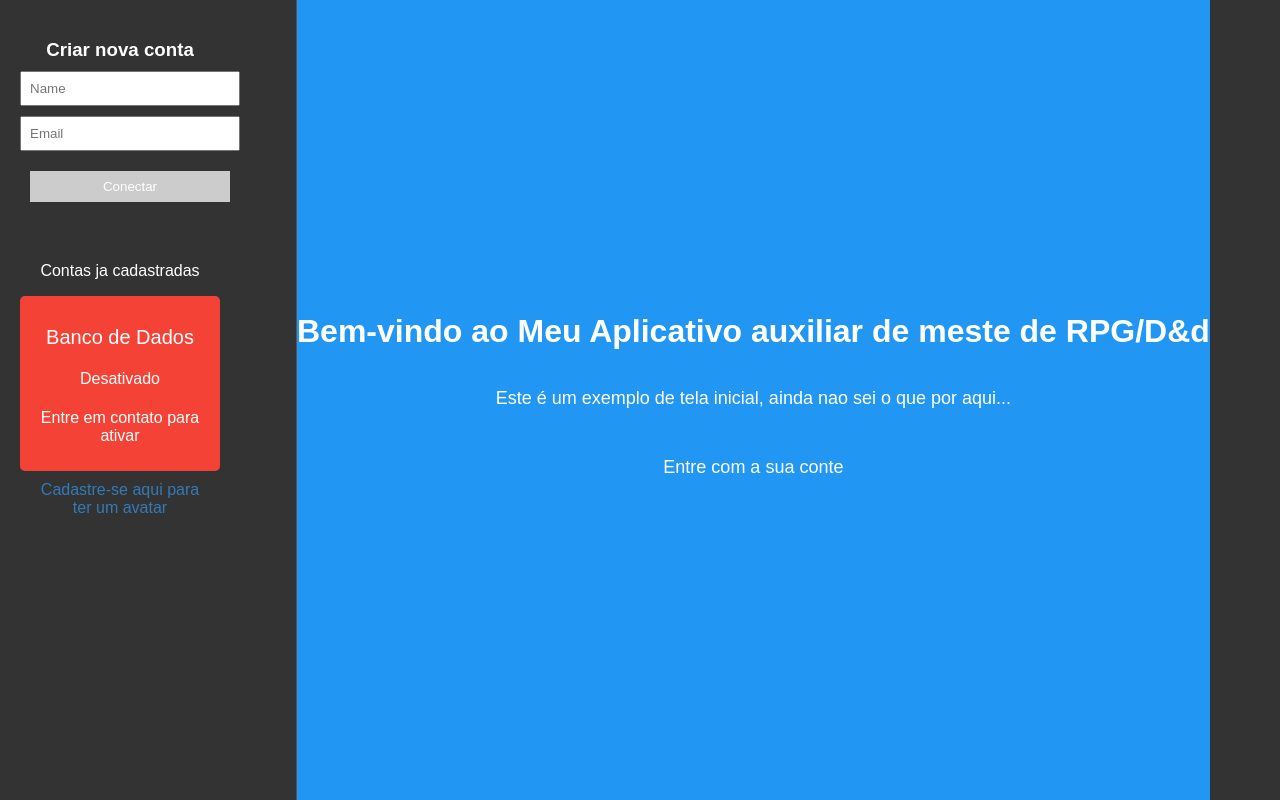
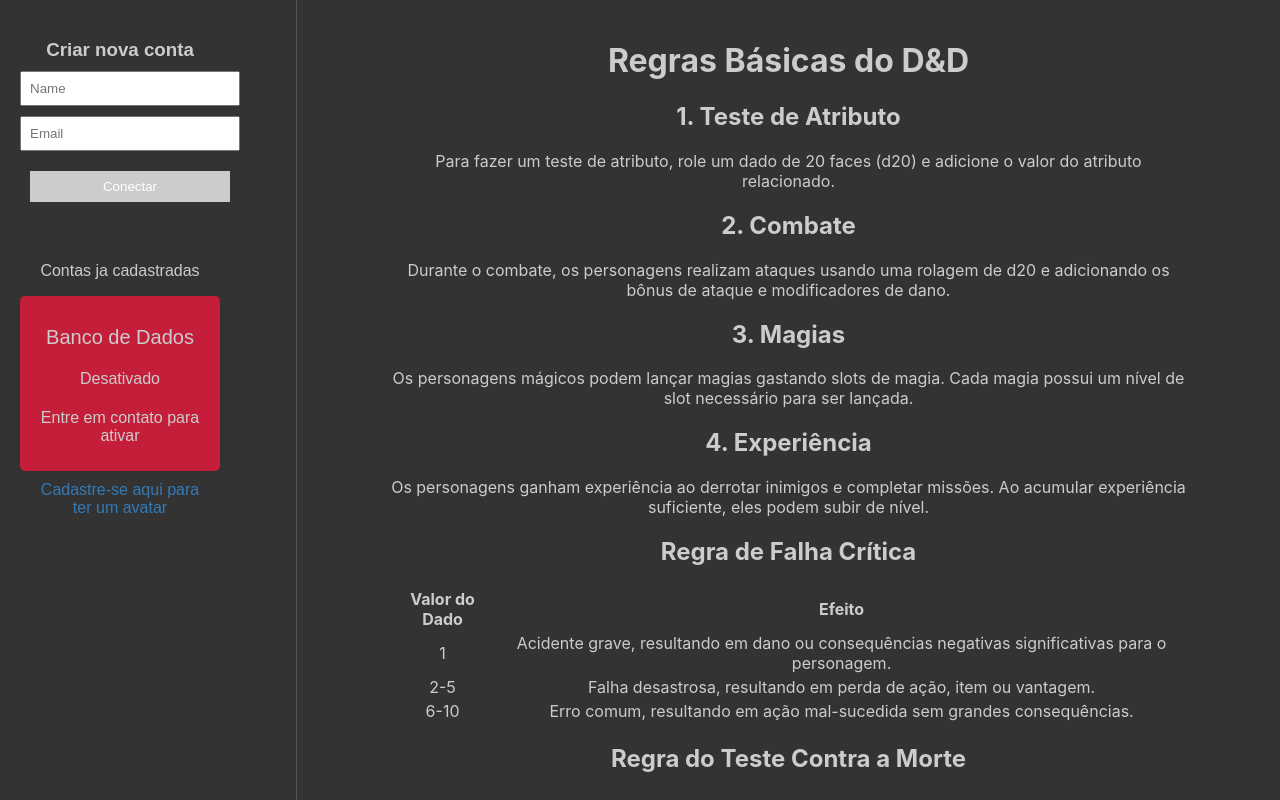
Before and after one commit to Dieghonm/morpheus-project, a React (Create React App) app in the folder morpheusfront/: page /Rules in a window 1280 px wide. Built offline with nearby package versions, Linux system fonts and the light colour scheme; no server answers.

Commit message:
Front - Cria rotas para os botoes do sidebar e inicia seus componentes

```diff
--- a/morpheusfront/src/App.css
+++ b/morpheusfront/src/App.css
@@ -1,7 +1,7 @@
 :root {
   --primary-color: #2196F3;
   --secondary-color: #FF4081;
-  --text-color: #FFFFFF;
+  --text-color: #cccccc;
   --input-background-color: #333333;
   --input-border-color: #555555;
   --accent-color: #FFC107;
--- a/morpheusfront/src/App.js
+++ b/morpheusfront/src/App.js
@@ -1,10 +1,17 @@
 import React, { useState } from 'react';
 import { BrowserRouter, Route, Routes } from 'react-router-dom';
+
+import Home from './pages/Home';
 import Sidebar from './pages/Sidebar';
+
 import MyContext from './helpers/context/MyContext';
-import Home from './pages/Home';
+
 
 import './App.css';
+import EditToken from './pages/EditToken';
+import Fight from './pages/Fight';
+import Rules from './pages/Rules';
+import Tokens from './pages/Tokens';
 
 function App() {
   const [loggedIn, setLoggedIn] = useState({name:'', email:'', role:''});
@@ -15,6 +22,10 @@
         <div className="App">
           <Sidebar />
           <Routes>
+            <Route path="/EditToken" element={<EditToken />} />
+            <Route path="/Fight" element={<Fight />} />
+            <Route path="/Rules" element={<Rules />} />
+            <Route path="/Tokens" element={<Tokens />} />
             <Route path="*" element={<Home /> } />
           </Routes>
         </div>
@@ -34,4 +45,3 @@
           <Route path="/aventuras-fantasticas/CreateCharacter" element={<CreateCharacter />} />
           <Route path="/aventuras-fantasticas/Play/:goTo" element={<Play />} />
           <Route path="/aventuras-fantasticas/makeLogin" element={<Error />} />*/}
-          {/* <Route path="/aventuras-fantasticas" element={<Project />} />  */}
--- a/morpheusfront/src/components/SidebarButtons.jsx
+++ b/morpheusfront/src/components/SidebarButtons.jsx
@@ -1,4 +1,6 @@
 import { useContext } from 'react';
+import { Link } from 'react-router-dom';
+
 import './styles/SidebarButtons.css'
 import MyContext from '../helpers/context/MyContext';
 
@@ -6,13 +8,13 @@
   const {loggedIn} = useContext (MyContext)
   console.log(loggedIn);
   return (
-    <div className="SidebarButtons">
-      <button className="sidebar-button">Ver ficha</button>
-      <button className="sidebar-button">Editar ficha</button>
-      <button className="sidebar-button">Botão 4</button>
-      <button className="sidebar-button">Botão 5</button>
-      <button className="sidebar-button">Botão 6</button>
-      <button className="sidebar-button">Combate</button>
+    <div>
+      <div className="SidebarButtons">
+        <Link to="/Rules"><button className="sidebar-button">Regras</button></Link>
+        <Link to="/Tokens"><button className="sidebar-button">Fichas</button></Link>
+        <Link to="/EditToken"><button className="sidebar-button">Editar ficha</button></Link>
+        <Link to="/Fight"><button className="sidebar-button">Combate</button></Link>
+      </div>
     </div>
   );
 }
--- a/morpheusfront/src/components/styles/LoginForm.css
+++ b/morpheusfront/src/components/styles/LoginForm.css
@@ -15,15 +15,14 @@
 .LoginForm button {
   width: 100%;
   padding: 8px;
-  background-color: #4CAF50;
-  color: #ffffff;
+  color: #FFFFFF;
   border: none;
   cursor: pointer;
   margin: 10px;
 }
 
 .LoginForm button:disabled {
-  background-color: #cccccc;
+  background-color: var(--text-color);
   cursor: not-allowed;
 }
 
@@ -42,8 +41,8 @@
 .back-loading {
   display: flex;
   flex-direction: column;
-  background-color: #f4b836;
-  color: #ffffff;
+  background-color:var(--accent-color);
+  color: var(--text-color);
   border-radius: 5px;
   padding: 10px;
   text-align: center;
@@ -52,8 +51,8 @@
 .back-off-alert {
   display: flex;
   flex-direction: column;
-  background-color: #f44336;
-  color: #ffffff;
+  background-color: var(--Dnd-color);
+  color: var(--text-color);
   border-radius: 5px;
   padding: 10px;
   text-align: center;
--- /dev/null
+++ b/morpheusfront/src/pages/EditToken.jsx
@@ -0,0 +1,9 @@
+const EditToken = () => {
+  return (
+    <div>
+      EditToken
+    </div>
+  );
+}
+
+export default EditToken;
--- /dev/null
+++ b/morpheusfront/src/pages/Fight.jsx
@@ -0,0 +1,9 @@
+const Fight = () => {
+  return (
+    <div>
+      Fight
+    </div>
+  );
+}
+
+export default Fight;
--- /dev/null
+++ b/morpheusfront/src/pages/Rules.jsx
@@ -0,0 +1,69 @@
+import React from 'react';
+import './styles/Rules.css';
+
+const Rules = () => {
+  return (
+    <div className="dnd-rules-container">
+      <h1>Regras Básicas do D&D</h1>
+      <h2>1. Teste de Atributo</h2>
+      <p>Para fazer um teste de atributo, role um dado de 20 faces (d20) e adicione o valor do atributo relacionado.</p>
+      <h2>2. Combate</h2>
+      <p>Durante o combate, os personagens realizam ataques usando uma rolagem de d20 e adicionando os bônus de ataque e modificadores de dano.</p>
+      <h2>3. Magias</h2>
+      <p>Os personagens mágicos podem lançar magias gastando slots de magia. Cada magia possui um nível de slot necessário para ser lançada.</p>
+      <h2>4. Experiência</h2>
+      <p>Os personagens ganham experiência ao derrotar inimigos e completar missões. Ao acumular experiência suficiente, eles podem subir de nível.</p>
+      <h2>Regra de Falha Crítica</h2>
+      <table>
+        <thead>
+          <tr>
+            <th>Valor do Dado</th>
+            <th>Efeito</th>
+          </tr>
+        </thead>
+        <tbody>
+          <tr>
+            <td>1</td>
+            <td>Acidente grave, resultando em dano ou consequências negativas significativas para o personagem.</td>
+          </tr>
+          <tr>
+            <td>2-5</td>
+            <td>Falha desastrosa, resultando em perda de ação, item ou vantagem.</td>
+          </tr>
+          <tr>
+            <td>6-10</td>
+            <td>Erro comum, resultando em ação mal-sucedida sem grandes consequências.</td>
+          </tr>
+        </tbody>
+      </table>
+      <h2>Regra do Teste Contra a Morte</h2>
+      <table>
+        <thead>
+          <tr>
+            <th>Resultado do Teste</th>
+            <th>Efeito</th>
+          </tr>
+        </thead>
+        <tbody>
+          <tr>
+            <td>10 ou mais</td>
+            <td>O personagem estabiliza e não precisa fazer mais testes.</td>
+          </tr>
+          <tr>
+            <td>9 ou menos</td>
+            <td>O personagem falha no teste. Seu estado piora e ele deve fazer um novo teste na próxima rodada.</td>
+          </tr>
+        </tbody>
+      </table>
+      <h2>Regras de Descanso</h2>
+      <p>Descansar é uma parte essencial do jogo para recuperar energia e recursos. Existem diferentes tipos de descanso:</p>
+      <ul>
+        <li><strong>Descanso Curto:</strong> Um descanso curto dura pelo menos 1 hora. Durante esse tempo, os personagens podem gastar Dados de Vida para recuperar pontos de vida.</li>
+        <li><strong>Descanso Longo:</strong> Um descanso longo dura pelo menos 8 horas. Durante esse tempo, os personagens podem recuperar todos os pontos de vida, restaurar magias e recuperar habilidades especiais.</li>
+        <li><strong>Descanso de Trance (elfos):</strong> Os elfos meditam profundamente por 4 horas para obter o mesmo benefício de um descanso longo.</li>
+      </ul>
+    </div>
+  );
+};
+
+export default Rules;
--- /dev/null
+++ b/morpheusfront/src/pages/Tokens.jsx
@@ -0,0 +1,9 @@
+const Tokens = () => {
+  return (
+    <div>
+      Tokens
+    </div>
+  );
+}
+
+export default Tokens;
--- /dev/null
+++ b/morpheusfront/src/pages/styles/Rules.css
@@ -0,0 +1,54 @@
+.dnd-rules-container {
+  width: 100%;
+  max-width: 800px;
+  margin: 0 auto;
+  padding: 20px;
+  background-color: var(--input-background-color);
+  color: var(--text-color);
+  max-height: 100vh;; /* Defina o limite de altura desejado */
+  overflow: auto;
+}
+/*
+.dnd-rules-container h1,
+.dnd-rules-container h2,
+.dnd-rules-container h3,
+.dnd-rules-container h4 {
+  color: var(--text-color);
+}
+
+.dnd-rules-container p {
+  margin-bottom: 10px;
+  color: var(--text-color);
+}
+
+.dnd-rules-container table {
+  width: 100%;
+  margin-top: 20px;
+  border-collapse: collapse;
+}
+
+.dnd-rules-container th,
+.dnd-rules-container td {
+  padding: 10px;
+  border: 1px solid var(--text-color);
+}
+
+.dnd-rules-container th {
+  background-color: var(--secondary-color);
+}
+
+.dnd-rules-container ul {
+  margin-top: 20px;
+  padding-left: 20px;
+}
+
+.dnd-rules-container li {
+  margin-bottom: 10px;
+  color: var(--text-color);
+}
+
+@media screen and (max-width: 768px) {
+  .dnd-rules-container {
+    font-size: 14px;
+  }
+} */
```
Also changed, not shown: morpheusfront/src/pages/CharacterSheet.jsx (deleted, +0 -56 lines), 1 other file (tests, documents, lock files or other folders).
